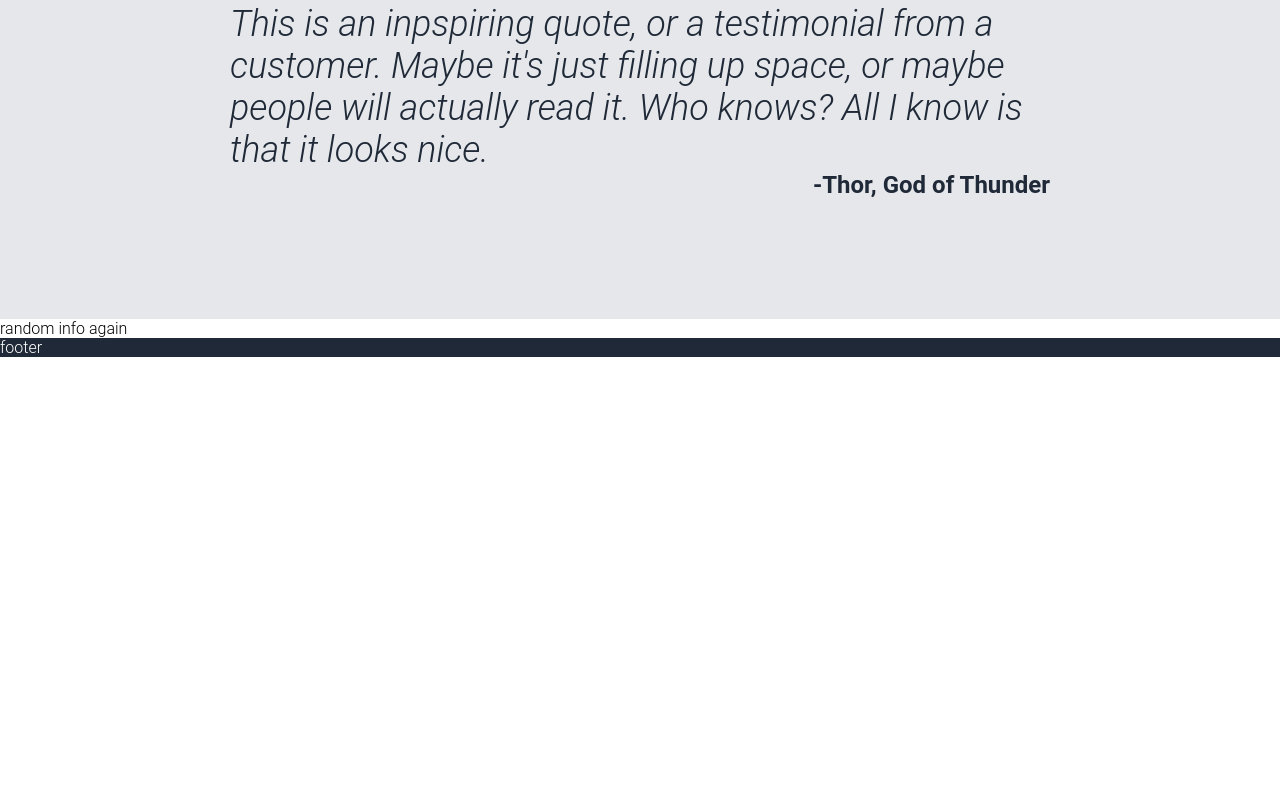
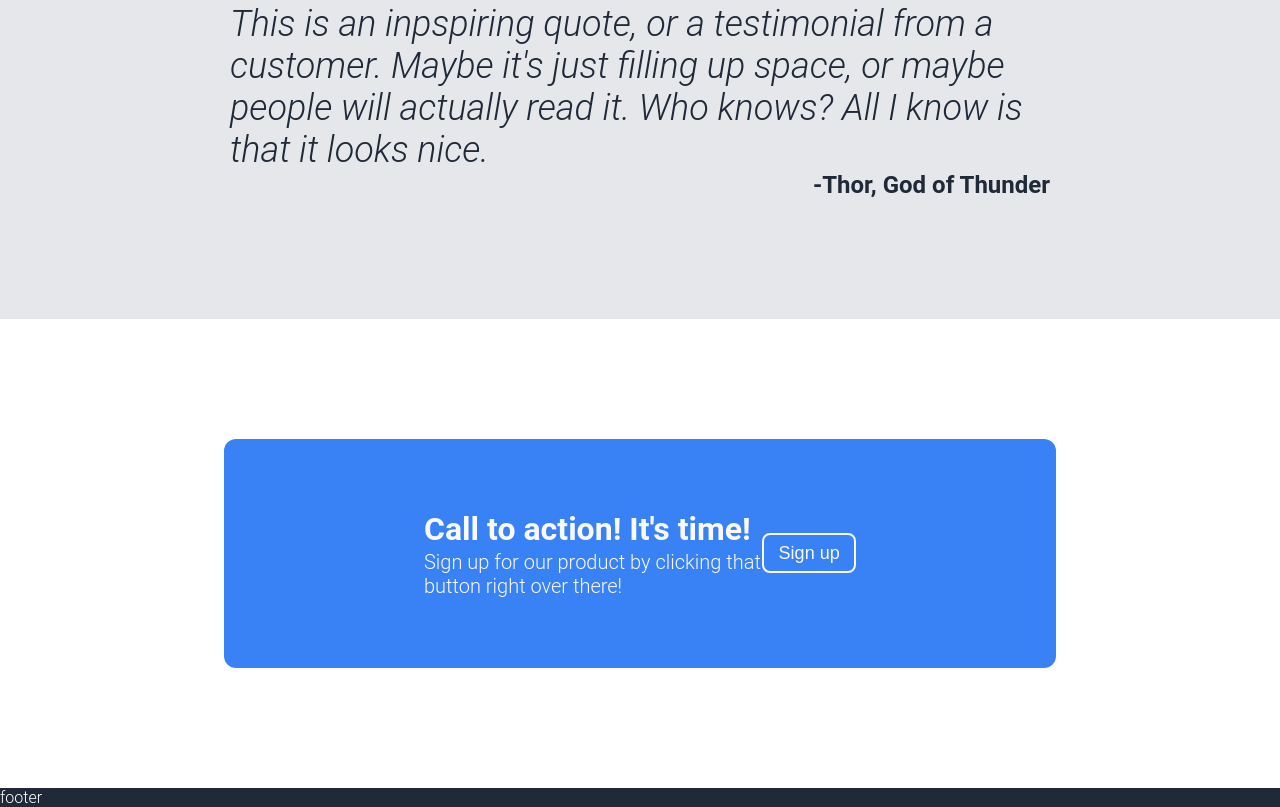
Before and after one commit to Kb739/Landing-Page, a plain HTML site: page index.html in a window 1280 px wide. Shown: the part 1192-1999 px from the top of the page. Before the commit the page ends 1549 px from the top, so only its background shows below. Drawn offline with Linux system fonts and the light colour scheme; a web font is replaced by a local one.

Commit message:
Design & style Sign-up section

```diff
--- a/cascade-style.css
+++ b/cascade-style.css
@@ -65,7 +65,7 @@ a {
 }
 
 #intro .right,
-.left {
+#intro .left {
     width: 650px;
     height: 300px;
     box-sizing: border-box;
@@ -93,6 +93,7 @@ a {
     margin: 0;
     font-size: 20px;
     color: #e5e7eb;
+    margin-bottom: 8px;
 }
 
 #intro h1 {
@@ -103,26 +104,25 @@ a {
     padding: 0;
 }
 
-button {
-    width: 100px;
+.sign {
+    width: 140px;
     height: 40px;
-    margin-top: 8px;
-
     background-color: #3882f6;
-    border-color: #3882f6;
+    font-size: 18px;
+    border:2px solid #3882f6;
     border-radius: 8px;
     color: #f9faf8;
 }
 
 .services,
-.sign-box {
+.container,#quote {
     background-color: white;
-}
-
-.services {
     display: flex;
     flex-direction: column;
     justify-content: center;
+    align-items: center;
+}
+.services {
     padding: 18px;
     padding-bottom: 48px;
 }
@@ -168,9 +168,6 @@ button {
 
 #quote {
     background-color: #e5e7eb;
-    display: flex;
-    justify-content: center;
-    align-items: center;
 }
 
 #quote div {
@@ -178,7 +175,7 @@ button {
     display: flex;
     flex-direction: column;
     justify-content: center;
-    margin:120px;
+    margin: 120px;
 }
 
 #quote p {
@@ -187,15 +184,34 @@ button {
     font-style: italic;
     font-size: 36px;
     font-weight: light;
-    /* font-weight: lighter; */
     margin: 0;
 }
 
 #quote span {
     align-self: flex-end;
     font-size: 24px;
-    color:#1f2937;
+    color: #1f2937;
     font-weight: bold;
+}
+
+.sign-box{
+    background-color: #3882f6;
+    box-sizing: border-box;
+    width: 65%;
+    display: flex;
+    justify-content: space-between;
+    align-items: center;
+    margin:120px;
+    padding: 50px 200px;
+    color: #f9faf8;
+    border-radius:12px;
+}
+.sign-box .left p{
+    font-size: 20px;
+    margin-top: -20px;
+}
+.sign-box .sign{
+    border-color: #f9faf8;
 }
 
 #footer {
--- a/index.html
+++ b/index.html
@@ -28,7 +28,7 @@
                 <h1 class="text">This website is awesome</h1>
                 <p class="text">This website has some subtext that goes here under the
                     main title. It's a smaller font and the color is lower contrast. </p>
-                <button href="#">Sign up</button>
+                <button class="sign" href="#">Sign up</button>
             </div>
             <div class="right">
                 <img src="./Images/title-image.jpg" alt="mount-fuji">
@@ -59,7 +59,15 @@
                 <span>-Thor, God of Thunder</span>
             </div>
         </div>
-        <div class="sign-box">random info again</div>
+        <div class="container">
+            <div class="sign-box">
+                <div class="left">
+                    <h1>Call to action! It's time!</h1>
+                    <p>Sign up for our product by clicking that button right over there!</p>
+                </div>
+                <button class="sign" href="#">Sign up</button>
+            </div>
+        </div>
     </div>
     <div id="footer">footer</div>
 </body>
```
